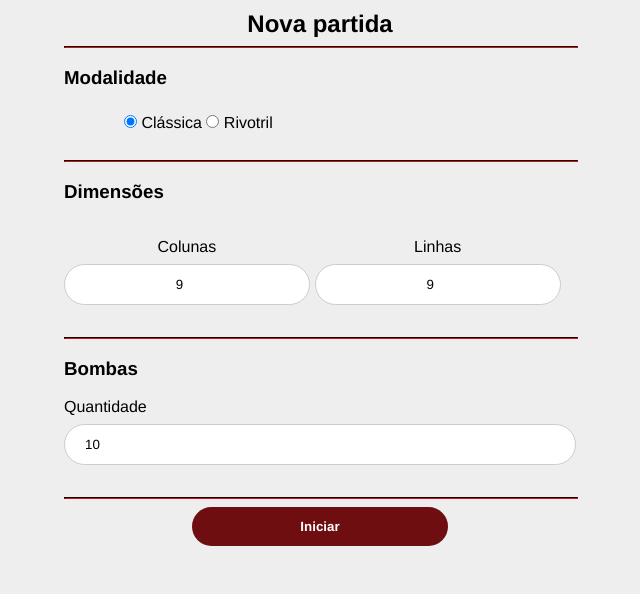
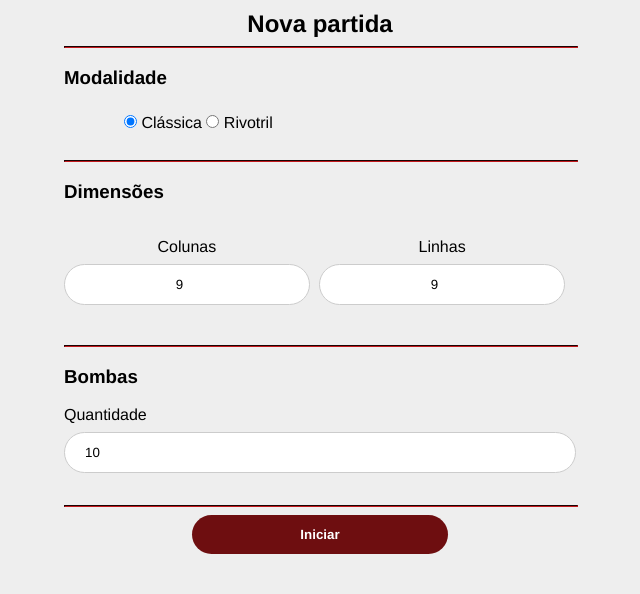
Before and after one commit to si401-web/campo-minado, a PHP site: page /nova_partida.html in a window 1280 px wide. Shown: the part 75-669 px from the top of the page, without its empty margins (320-960 px from the left). Run offline with PHP 8.4, Linux system fonts and the light colour scheme.

Commit message:
Fixed nova partida form

```diff
--- a/css/main.css
+++ b/css/main.css
@@ -87,7 +87,7 @@ hr {
 }
 
 .col-half {
-    float: left;
+    display: inline-block;
     width: 48%;
     margin-right: 5px;
 }
```
